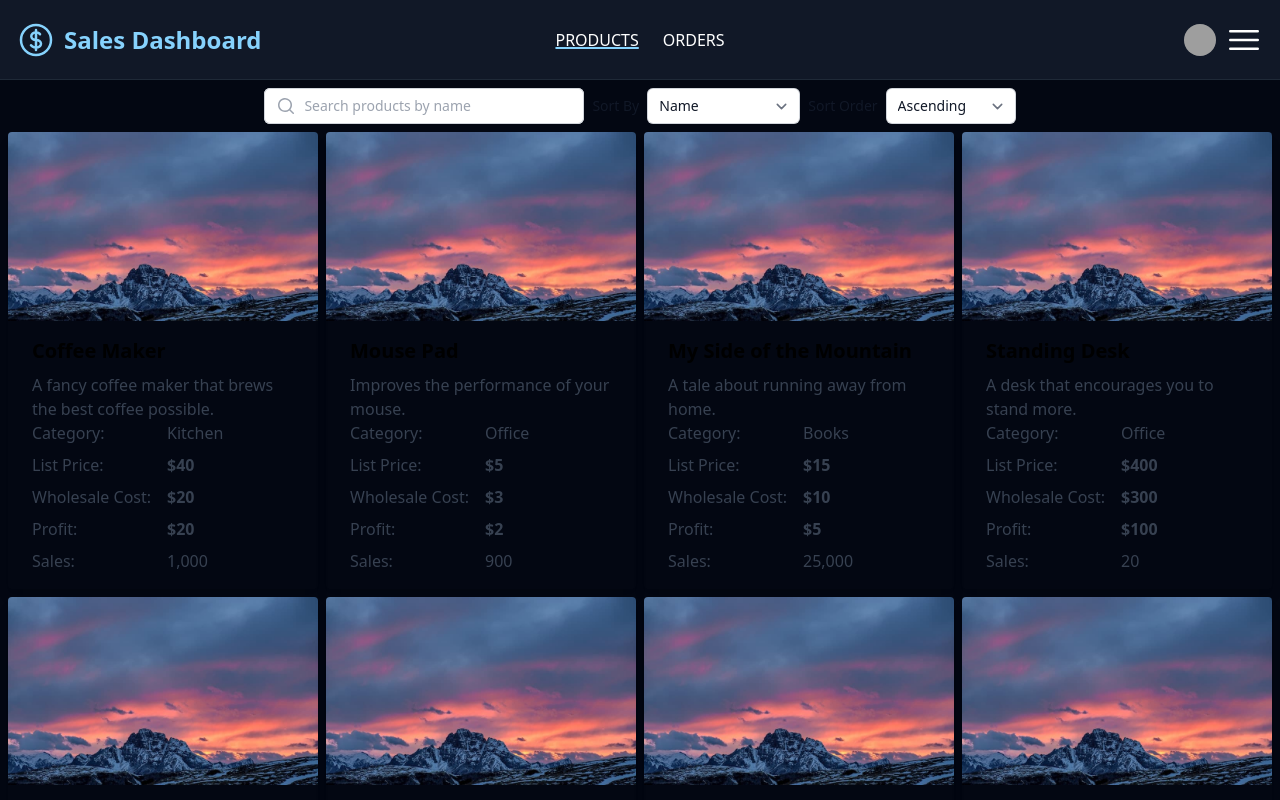
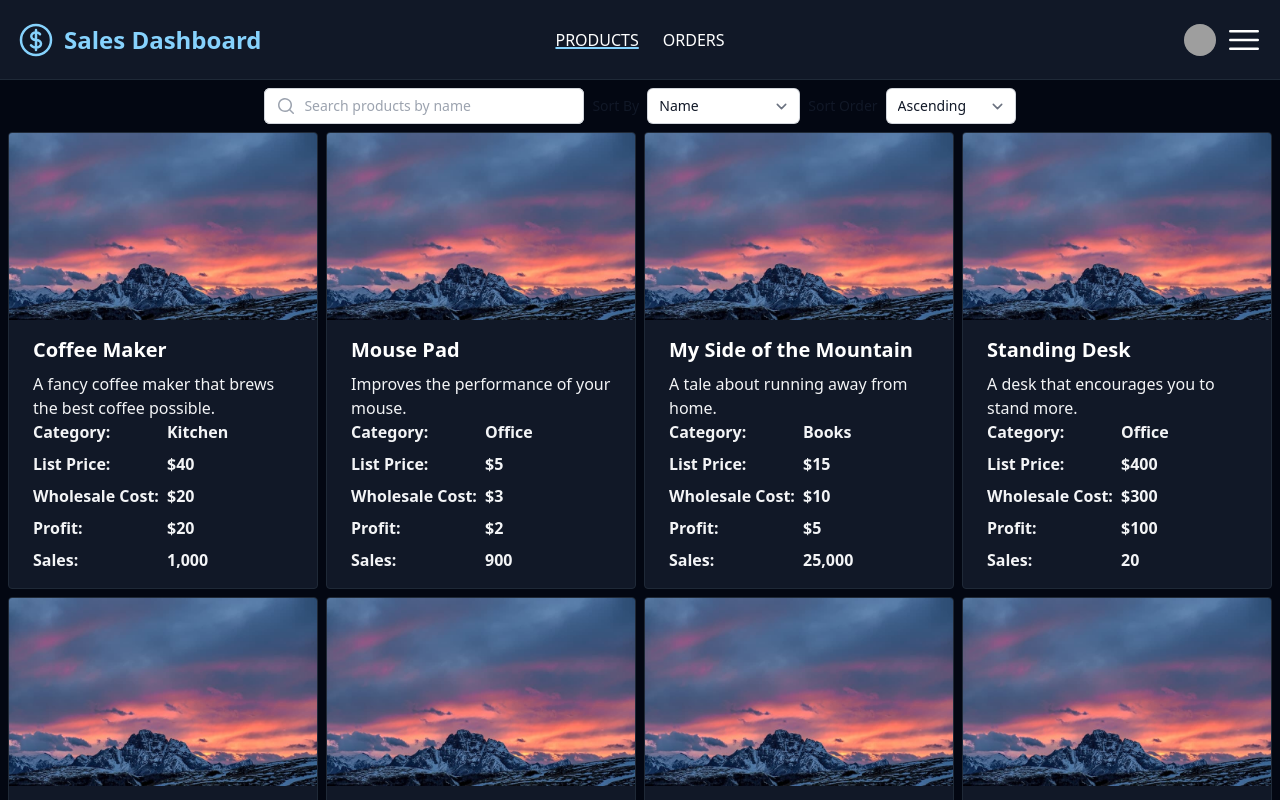
Before and after one commit to cwbieganek/sales-dashboard, a SvelteKit app: page /products in a window 1280 px wide. Shown: the top 800 px of the page. Built offline with nearby package versions, Linux system fonts and the light colour scheme; grey boxes are pictures that could not be loaded.

Commit message:
Update the ProductCard styling so it works with dark mode

```diff
--- a/src/components/ProductCard.svelte
+++ b/src/components/ProductCard.svelte
@@ -4,23 +4,23 @@
 	export let product: Product;
 </script>
 
-<div class="max-w-sm rounded overflow-hidden shadow-lg">
+<div class="max-w-sm rounded overflow-hidden bg-gray-900 border border-gray-800">
 	<img class="w-full" src={product.thumbnail} alt={product.description} />
 	<div class="px-6 py-4">
-		<div class="font-bold text-xl mb-2">{product.name}</div>
-		<div class="text-gray-700 text-base">
+		<div class="font-bold text-xl mb-2 text-white">{product.name}</div>
+		<div class="text-gray-100 text-base">
 			<p>{product.description}</p>
 			<div class="grid grid-cols-2 gap-2">
-				<div>Category:</div>
-				<div>{product.category}</div>
-				<div>List Price:</div>
+				<div class="font-bold">Category:</div>
+				<div class="font-semibold">{product.category}</div>
+				<div class="font-bold">List Price:</div>
 				<div class="font-semibold">${product.listPrice}</div>
-				<div>Wholesale Cost:</div>
+				<div class="font-bold whitespace-nowrap">Wholesale Cost:</div>
 				<div class="font-semibold">${product.wholesaleCost}</div>
-				<div>Profit:</div>
+				<div class="font-bold">Profit:</div>
 				<div class="font-semibold">${product.listPrice - product.wholesaleCost}</div>
-				<div>Sales:</div>
-				<div>{product.sales.toLocaleString()}</div>
+				<div class="font-bold">Sales:</div>
+				<div class="font-semibold">{product.sales.toLocaleString()}</div>
 			</div>
 		</div>
 	</div>
```
